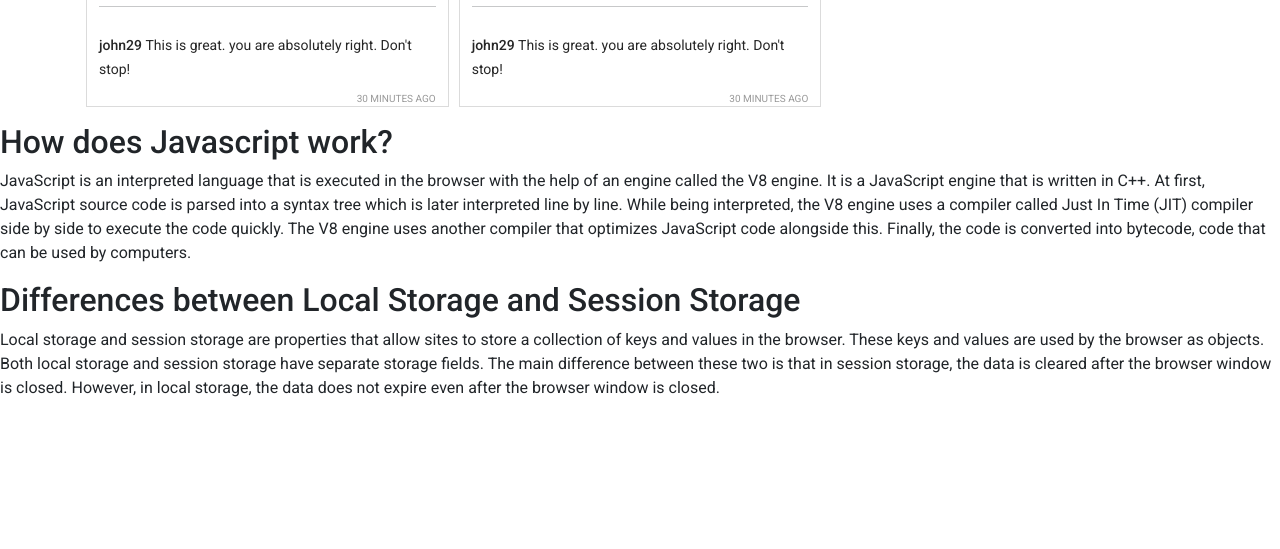
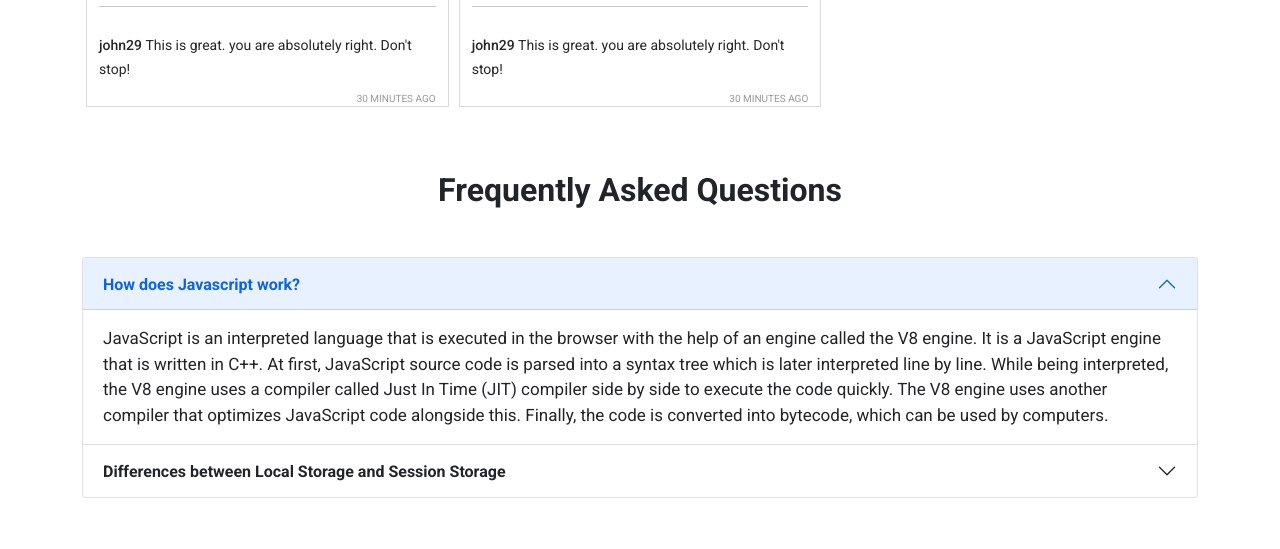
Before and after one commit to sayemaa/Insta-Shohor-Debug, a plain HTML site: page index.html in a window 1280 px wide. Shown: the part 1425-1974 px from the top of the page. Before the commit the page ends 1841 px from the top, so only its background shows below. Drawn offline with nearby package versions, Linux system fonts and the light colour scheme.

Commit message:
final commit

```diff
--- a/css/style.css
+++ b/css/style.css
@@ -268,6 +268,10 @@ img {
     display: none;
 }
 
+.faq {
+    font-size: 17px;
+}
+
 @media only screen and (max-width: 992px) {
     #posts {
         grid-template-columns: repeat(2, 1fr);
--- a/index.html
+++ b/index.html
@@ -6,6 +6,7 @@
     <meta http-equiv="X-UA-Compatible" content="IE=edge" />
     <meta name="viewport" content="width=device-width, initial-scale=1.0" />
     <title>Insta-Sohor</title>
+
     <link rel="stylesheet" href="./css/style.css" />
 
     <!-- Latest compiled and minified CSS -->
@@ -57,9 +58,21 @@
             <h1>Reported posts</h1>
         </div>
     </main>
-    <section>
-        <h2>How does Javascript work?</h2>
-        <p>
+
+    <section class="container my-5 pb-5 faq" id="faq">
+        <h2 class="text-center my-5 fw-bold">Frequently Asked Questions</h2>
+        <div class="accordion" id="accordionPanelsStayOpenExample">
+            <div class="accordion-item">
+                <h2 class="accordion-header" id="panelsStayOpen-headingOne">
+                    <button class="accordion-button fw-bold faq" type="button" data-bs-toggle="collapse"
+                        data-bs-target="#panelsStayOpen-collapseOne" aria-expanded="true"
+                        aria-controls="panelsStayOpen-collapseOne">
+                        How does Javascript work?
+                    </button>
+                </h2>
+                <div id="panelsStayOpen-collapseOne" class="accordion-collapse collapse show "
+                    aria-labelledby="panelsStayOpen-headingOne">
+                    <div class="accordion-body">
                         JavaScript is an interpreted language that is executed in the browser
                         with the help of an engine called the V8 engine. It is a JavaScript
                         engine that is written in C++. At first, JavaScript source code is
@@ -67,21 +80,43 @@
                         being interpreted, the V8 engine uses a compiler called Just In Time
                         (JIT) compiler side by side to execute the code quickly. The V8 engine
                         uses another compiler that optimizes JavaScript code alongside this.
-            Finally, the code is converted into bytecode, code that can be used by
+                        Finally, the code is converted into bytecode, which can be used by
                         computers.
-        </p>
-        <h2>Differences between Local Storage and Session Storage</h2>
-        <p>
-            Local storage and session storage are properties that allow sites to store a collection of keys and values
-            in the browser. These keys and values are used by the browser as objects. Both local storage and session
-            storage have separate storage fields. The main difference between these two is that in session storage, the
-            data is cleared after the browser window is closed. However, in local storage, the data does not expire even
-            after the browser window is closed.
-        </p>
+                    </div>
+                </div>
+            </div>
+            <div class="accordion-item">
+                <h2 class="accordion-header" id="panelsStayOpen-headingTwo">
+                    <button class="accordion-button collapsed fw-bold faq" type="button" data-bs-toggle="collapse"
+                        data-bs-target="#panelsStayOpen-collapseTwo" aria-expanded="false"
+                        aria-controls="panelsStayOpen-collapseTwo">
+                        Differences between Local Storage and Session Storage
+                    </button>
+                </h2>
+                <div id="panelsStayOpen-collapseTwo" class="accordion-collapse collapse"
+                    aria-labelledby="panelsStayOpen-headingTwo">
+                    <div class="accordion-body">
+                        Local storage and session storage are properties that allow sites to store a collection of keys
+                        and values in the browser. These keys and values are stored in the browser as objects. Data
+                        stored here are accessible on the local machine only. The main difference between these two is
+                        that in
+                        session
+                        storage, the data is cleared after the browser window is closed. However, in local storage, the
+                        data does not
+                        expire even after the browser window is closed.
+                    </div>
+                </div>
+            </div>
+        </div>
     </section>
+
     <footer></footer>
 
     <!-- add javascript  file  -->
+    <script src="https://cdn.jsdelivr.net/npm/bootstrap@5.1.3/dist/js/bootstrap.bundle.min.js"
+        integrity="sha384-ka7Sk0Gln4gmtz2MlQnikT1wXgYsOg+OMhuP+IlRH9sENBO0LRn5q+8nbTov4+1p"
+        crossorigin="anonymous"></script>
+
     <script src="./js/app.js"></script>
 </body>
 
--- a/js/app.js
+++ b/js/app.js
@@ -35,18 +35,21 @@ const displayContent = (text) => {
 const switchTab = (id) => {
     if (id === "posts") {
         document.getElementById("posts").style.display = "grid";
+        document.getElementById("faq").style.display = "block"
         document.getElementById("liked").style.display = "none";
         document.getElementById("reported").style.display = "none";
     } else if (id === "liked") {
         document.getElementById("liked").style.display = "block";
         document.getElementById("posts").style.display = "none";
         document.getElementById("reported").style.display = "none";
+        document.getElementById("faq").style.display = "none"
 
         displayLikedPosts();
     } else {
         document.getElementById("reported").style.display = "block";
         document.getElementById("posts").style.display = "none";
         document.getElementById("liked").style.display = "none";
+        document.getElementById("faq").style.display = "none"
 
         displayReportedPosts();
     }
```
Lines whose indentation alone changed are shown as unchanged.
